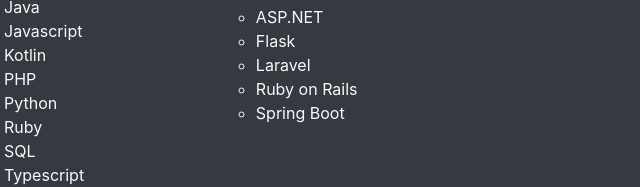
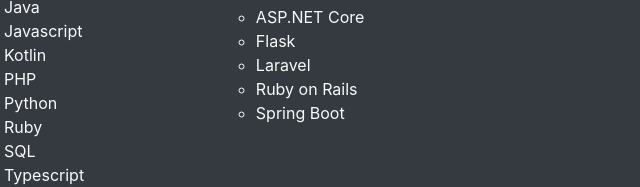
Before and after one commit to MissingSpectacles/brandonjuliothenaro.github.io, a Gatsby site: page /skills in a window 1280 px wide. Shown: the part 338-525 px from the top of the page, 130-770 px from the left. Built offline with nearby package versions, Linux system fonts and the light colour scheme; Gatsby itself is replaced by a stand-in of ours.

Commit message:
I prefer .NET Core's architecture compared to .NET
ASP.NET Core (not to be confused with ASP.NET) ¯\_(ツ)_/¯

```diff
--- a/src/pages/skills.jsx
+++ b/src/pages/skills.jsx
@@ -42,7 +42,7 @@
           </ul>
           <li>Backend</li>
           <ul className="pl-3">
-            <li>ASP.NET</li>
+            <li>ASP.NET Core</li>
             <li>Flask</li>
             <li>Laravel</li>
             <li>Ruby on Rails</li>
```
